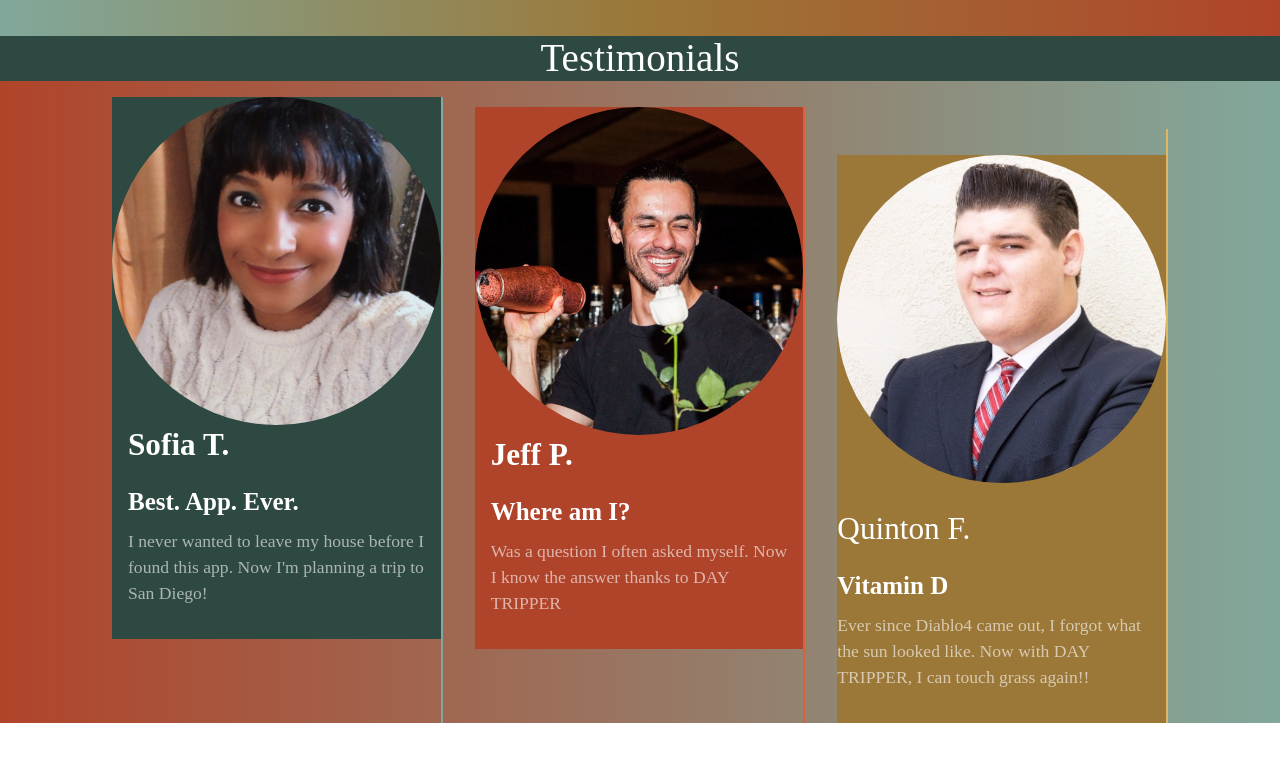
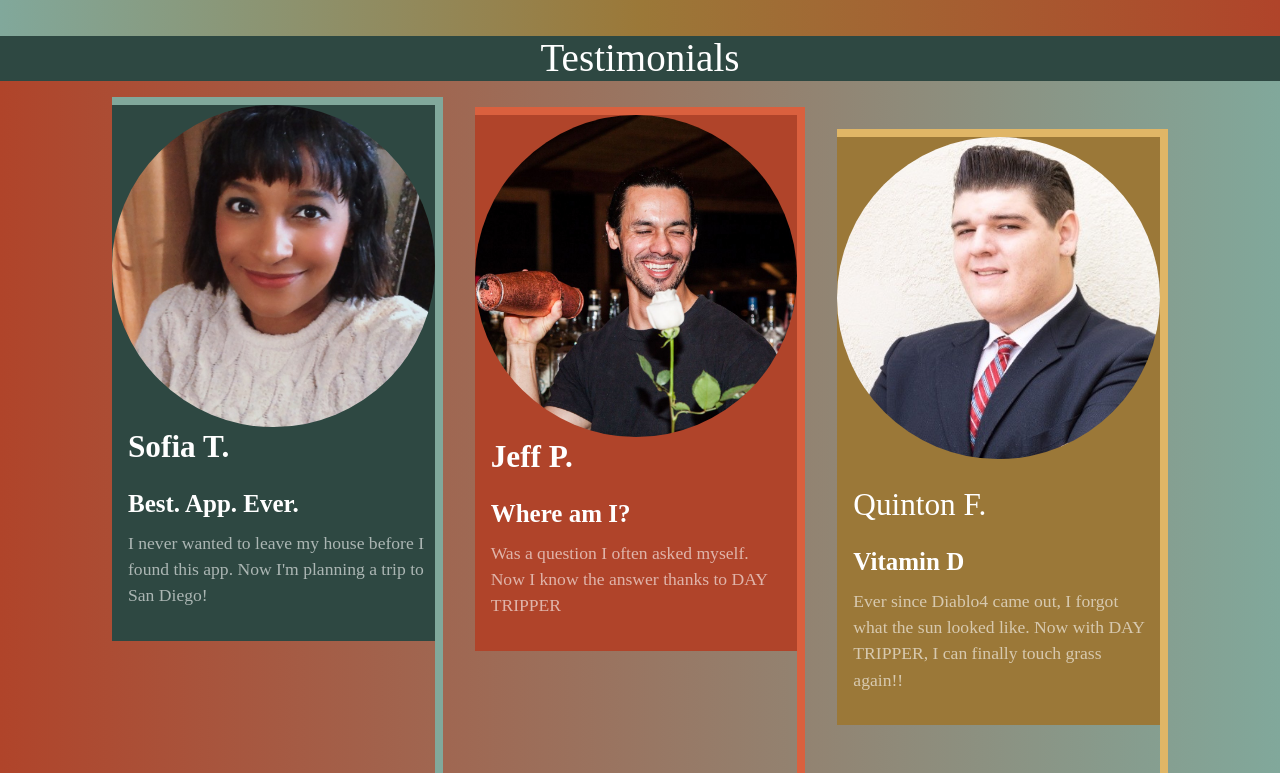
Before and after one commit to epicasino/daytripper, a React (Vite) app in the folder client/: page / in a window 1280 px wide. Shown: the part 389-1162 px from the top of the page. Before the commit the page ends 1112 px from the top, so only its background shows below. Built offline with nearby package versions, Linux system fonts and the light colour scheme; a web font is replaced by a local one.

Commit message:
fixed borders

```diff
--- a/client/src/components/navbar/Navbar.jsx
+++ b/client/src/components/navbar/Navbar.jsx
@@ -13,8 +13,8 @@ export default function Navbar() {
             />
           </Link>
         </div>
-        <div className="nav-links duration-500 md:static absolute bg-green text-white text-center font-kawaii md:min-h-fit min-h-[60vh] left-0 top-[-100%] md:w-auto w-full items-end px-5">
-          <ul className="flex md:flex-row flex-col md:items-end md:gap-[4vw] gap-4 py-1 my-2">
+        <div className="nav-links duration-500 md:static absolute bg-green text-white text-center font-kawaii md:min-h-fit min-h-[60vh] left-0 top-[-100%] px-5">
+          <ul className="flex md:flex-row flex-col md:items-end md:gap-[4vw] py-1 my-2">
             <li>
               <a className="hover:text-sage" href="#">
                 Trips
--- a/client/src/components/testimonials/Testimonials.jsx
+++ b/client/src/components/testimonials/Testimonials.jsx
@@ -7,10 +7,10 @@ export default function Testimonials() {
       <div className="bg-gradient-to-r from-terracotta via-dirt to-sage h-full text-white font-kawaii">
         <div className="container mx-auto lg:px-20">
           <div className="grid grid-cols-3 h-full pb-40">
-            <div className="border-r-2 mt-3 border-sage mx-3 lg:pl-20">
+            <div className="border-r-8 border-t-8 mt-3 border-sage mx-3 lg:pl-20">
               <div className="py-10 pb-3 mt-72 relative bg-green hover:bg-sage cursor-pointer transition ease-out duration-300">
                 <div>
-                  <div className="w-4 h-fit absolute right-0 -top-48 bg-green group-hover:bg-sage"></div>
+                  <div className="w-4 h-fit absolute bg-green group-hover:bg-sage"></div>
                   <img
                     src="sofia.jpeg"
                     className="rounded-full"
@@ -28,10 +28,10 @@ export default function Testimonials() {
                 </div>
               </div>
             </div>
-            <div className="border-r-2 mt-5 border-coral mx-3 lg:pl-20">
-              <div className="py-10 pb-3 mt-32 relative bg-terracotta hover:bg-coral cursor-pointer transition ease-out duration-300">
+            <div className="border-r-8 border-t-8 mt-5 border-coral mx-3 lg:pl-20">
+              <div className="py-10 pb-3 relative bg-terracotta hover:bg-coral cursor-pointer transition ease-out duration-300">
                 <div>
-                  <div className="w-4 h-fit absolute right-0 -top-48 bg-terracotta group-hover:bg-coral"></div>
+                  <div className="w-4 h-fit absolute bg-terracotta group-hover:bg-coral"></div>
                   <img
                     src="jeff2.jpeg"
                     className="rounded-full"
@@ -50,22 +50,22 @@ export default function Testimonials() {
                 </div>
               </div>
             </div>
-            <div className="border-r-2 mt-6 border-sand mx-3 lg:pl-20">
-              <div className="py-10 pb-3 mt-5 h-fit relative bg-dirt hover:bg-sand cursor-pointer transition ease-out duration-300">
+            <div className="border-r-8 border-t-8 mt-6 border-sand mx-3 lg:pl-20">
+              <div className="py-10 pb-3 mb-6 relative bg-dirt hover:bg-sand cursor-pointer transition ease-out duration-300">
                 <div>
-                  <div className="w-4 h-fit bg-dirt absolute right-o -bottom-44 group-hover bg"></div>
+                  <div className="w-4 h-fit bg-dirt absolute group-hover bg"></div>
                   <img
                     src="quinton.jpeg"
                     className="rounded-full"
                     alt="man in suit smiling with arms crossed"/>
                 </div>
-                <div className="px-7 mt-5">
+                <div className="px-7 mt-5 ml-3 mr-2 ">
                   <h1 className="text-3xl front-bold hover:text-dirt transition ease-out duration-300">
                     Quinton F.
                   </h1>
                   <h2 className="text-2xl mt-4 font-bold">Vitamin D</h2>
                   <p className="mt-2 opacity-60 group-hover:opacity-70">
-                    Ever since Diablo4 came out, I forgot what the sun looked like. Now with DAY TRIPPER, I can touch grass again!!
+                    Ever since Diablo4 came out, I forgot what the sun looked like. Now with DAY TRIPPER, I can finally touch grass again!!
                   </p>
                 </div>
               </div>
```
